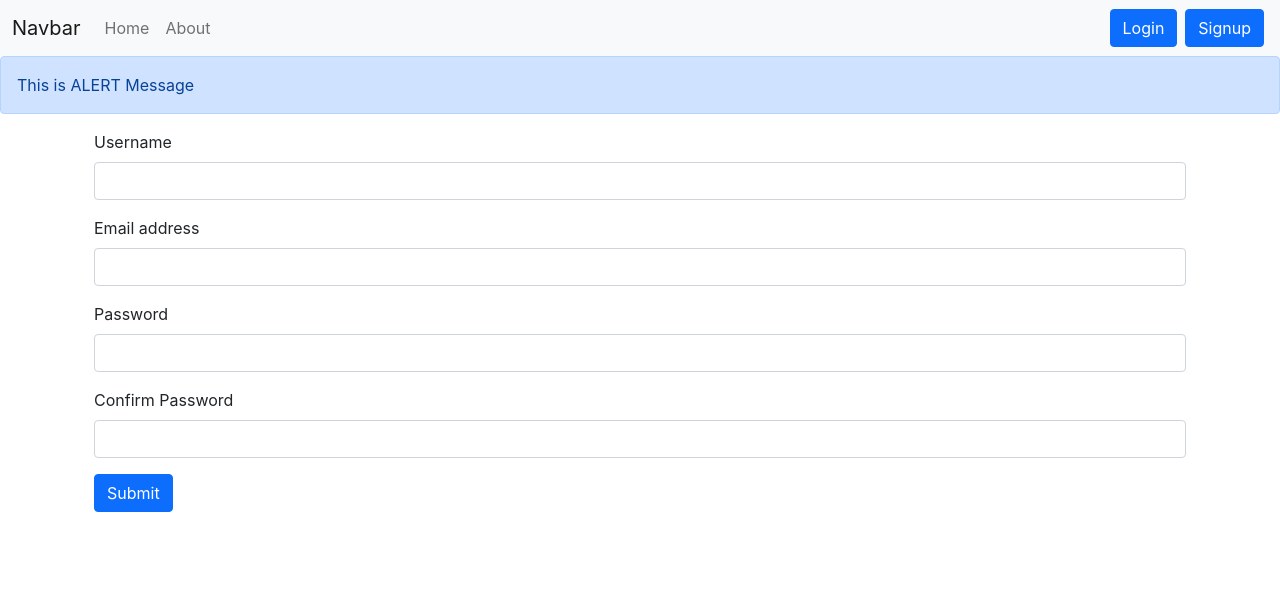
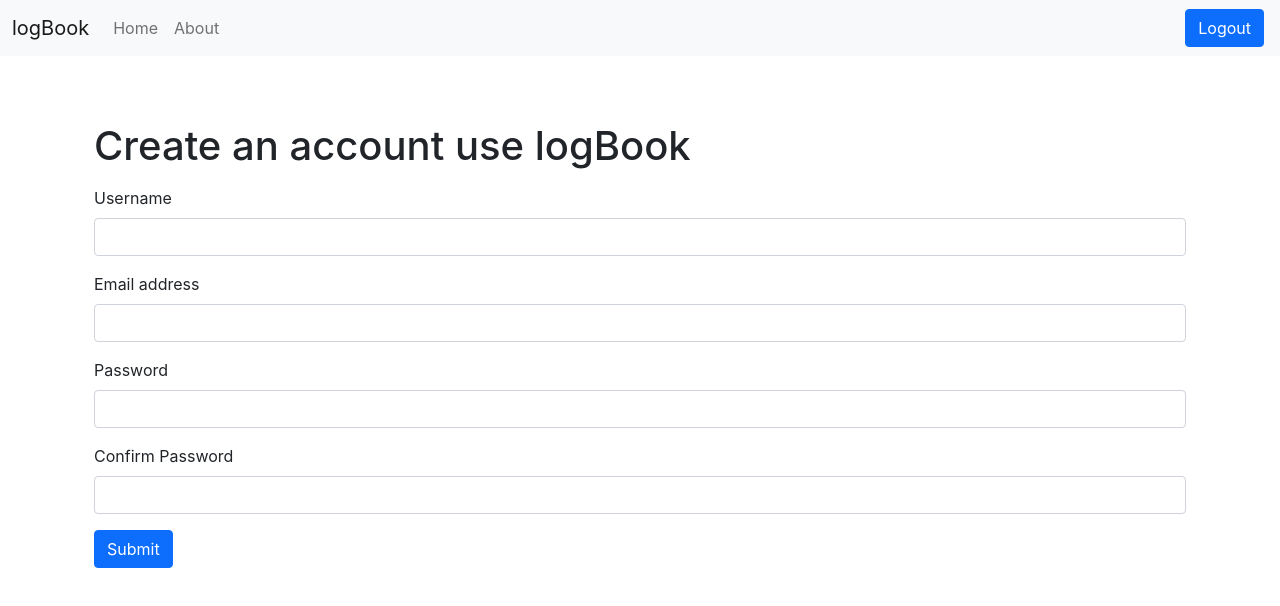
Before and after one commit to HamdanRaza309/LogBook, a React (Create React App) app: page /signup in a window 1280 px wide. Shown: the top 606 px of the page. Built offline with nearby package versions, Linux system fonts and the light colour scheme; sample sign-in values are in the browser's storage.

Commit message:
Fetching User Specific Notes

```diff
--- a/src/App.js
+++ b/src/App.js
@@ -1,3 +1,4 @@
+import React, { useState } from "react";
 import './App.css';
 import { BrowserRouter as Router, Routes, Route } from "react-router-dom";
 import Navbar from './components/Navbar';
@@ -9,18 +10,31 @@ import { LogIn } from './components/LogIn';
 import { SignUp } from './components/SignUp';
 
 function App() {
+
+  const [alert, setAlert] = useState(null);
+
+  const showAlert = (message, type) => {
+    setAlert({
+      message: message,
+      type: type,
+    });
+    setTimeout(() => {
+      setAlert(null);
+    }, 3000);
+  };
+
   return (
     <>
       <NoteState>
         <Router>
           <Navbar />
-          <Alert message="This is ALERT Message" />
+          <Alert alert={alert} />
           <div className="container">
             <Routes>
-              <Route exact path="/" element={<Home />} />
+              <Route exact path="/" element={<Home showAlert={showAlert} />} />
               <Route exact path="/about" element={<About />} />
-              <Route exact path="/login" element={<LogIn />} />
-              <Route exact path="/signup" element={<SignUp />} />
+              <Route exact path="/login" element={<LogIn showAlert={showAlert} />} />
+              <Route exact path="/signup" element={<SignUp showAlert={showAlert} />} />
             </Routes>
           </div>
         </Router>
--- a/src/components/AddNote.js
+++ b/src/components/AddNote.js
@@ -1,7 +1,7 @@
 import React, { useContext, useState } from 'react'
 import noteContext from '../context/notes/noteContext';
 
-export default function AddNote() {
+export default function AddNote(props) {
     const context = useContext(noteContext);
     const { addNote } = context;
 
@@ -10,6 +10,7 @@ export default function AddNote() {
         e.preventDefault()
         addNote(note.title, note.description, note.tag)
         setNote({ title: "", description: "", tag: "" })
+        props.showAlert('Note Added Successfully', 'success')
     }
 
     const handleOnChange = (e) => {
--- a/src/components/Alert.js
+++ b/src/components/Alert.js
@@ -1,9 +1,27 @@
-import React from 'react'
+import React from "react";
 
-export default function Alert(props) {
+function Alert(props) {
+    const capitalize = (str) => {
+        if (str === 'danger') {
+            str = 'Error'
+        }
+        let word = str.toLowerCase();
+        return word.charAt(0).toUpperCase() + word.slice(1).toLowerCase();
+    };
     return (
-        <div className="alert alert-primary" role="alert">
-            {props.message}
+        <div style={{ height: "50px" }}>
+            {/*Check if alert object exists and is truthy */}
+            {props.alert && (
+                <div
+                    className={`alert alert-${props.alert.type} alert-dismissible fade show`}
+                    role="alert"
+                >
+                    {/* Display the alert message */}
+                    <strong>{capitalize(props.alert.type)}</strong> {props.alert.message}.
+                </div>
+            )}
         </div>
-    )
+    );
 }
+
+export default Alert;
--- a/src/components/Home.js
+++ b/src/components/Home.js
@@ -1,11 +1,12 @@
 import React from 'react'
 import Note from "./Note";
 
-export default function Home() {
+export default function Home(props) {
+    const { showAlert } = props
     return (
         <div>
             {/* Note.js component */}
-            <Note />
+            <Note showAlert={showAlert} />
         </div>
     );
 }
--- a/src/components/LogIn.js
+++ b/src/components/LogIn.js
@@ -1,7 +1,7 @@
 import React, { useState } from 'react'
 import { useNavigate } from 'react-router-dom';
 
-export const LogIn = () => {
+export const LogIn = (props) => {
 
     const navigate = useNavigate();
     const [credentials, setCredentials] = useState({ email: "", password: "" })
@@ -22,9 +22,10 @@ export const LogIn = () => {
         if (json.success) {
             // Save auth-token in localStorage and redirect
             localStorage.setItem('token', json.authToken)
+            props.showAlert('Successfully Logged In', 'success')
             navigate('/')
         } else {
-            alert('Invalid Credentials')
+            props.showAlert('Invalid Credentials', 'danger')
         }
     }
 
@@ -33,7 +34,8 @@ export const LogIn = () => {
     }
 
     return (
-        <div className="container">
+        <div className="container my-">
+            <h1 className='mb-3'>Log in to proceed to logBook</h1>
             <form onSubmit={handleSubmit}>
                 <div className="mb-3">
                     <label htmlFor="email" className="form-label">Email address</label>
--- a/src/components/Navbar.js
+++ b/src/components/Navbar.js
@@ -1,37 +1,23 @@
 import React, { useEffect } from 'react'
-import { Link, useLocation } from "react-router-dom";
+import { Link, useLocation, useNavigate } from "react-router-dom";
 
 export default function Navbar() {
+
+    const navigate = useNavigate();
     let location = useLocation();
     useEffect(() => {
         // console.log(location.pathname)
     }, [location]);
+
+    const handleLogout = (() => {
+        localStorage.removeItem('token');
+        navigate('/login')
+    })
     return (
-        // <nav className="navbar navbar-expand-lg navbar-dark bg-dark">
-        //     <Link className="navbar-brand" to="/">Navbar</Link>
-        //     <button className="navbar-toggler" type="button" data-toggle="collapse" data-target="#navbarSupportedContent" aria-controls="navbarSupportedContent" aria-expanded="false" aria-label="Toggle navigation">
-        //         <span className="navbar-toggler-icon"></span>
-        //     </button>
-
-        //     <div className="collapse navbar-collapse" id="navbarSupportedContent">
-        //         <ul className="navbar-nav mr-auto">
-        //             <li className={`nav-item ${location.pathname === '/' ? 'active' : ''}`}>
-        //                 <Link className="nav-link" to="/">Home <span className="sr-only">(current)</span></Link>
-        //             </li>
-        //             <li className={`nav-item ${location.pathname === '/about' ? 'active' : ''}`}>
-        //                 <Link className="nav-link" to="/about">About</Link>
-        //             </li>
-        //         </ul>
-        //         <form className="form-inline my-2 my-lg-0">
-        //             <input className="form-control mr-sm-2" type="search" placeholder="Search" aria-label="Search" />
-        //             <button className="btn btn-outline-success my-2 my-sm-0" type="submit">Search</button>
-        //         </form>
-        //     </div>
-        // </nav>
 
         <nav className="navbar navbar-expand-lg navbar-light bg-light">
             <div className="container-fluid">
-                <Link className="navbar-brand" to="/">Navbar</Link>
+                <Link className="navbar-brand" to="/">logBook</Link>
 
                 <button className="navbar-toggler" type="button" data-toggle="collapse" data-target="#navbarSupportedContent" aria-controls="navbarSupportedContent" aria-expanded="false" aria-label="Toggle navigation">
                     <span className="navbar-toggler-icon"></span>
@@ -46,10 +32,14 @@ export default function Navbar() {
                             <Link className="nav-link" to="/about">About</Link>
                         </li>
                     </ul>
-                    <form className="d-flex ms-auto">
-                        <Link className="btn btn-primary mx-1" to='/login' role="button">Login</Link>
-                        <Link className="btn btn-primary mx-1" to='/signup' role="button">Signup</Link>
-                    </form>
+                    {!localStorage.getItem('token') ?
+                        <form className="d-flex ms-auto">
+                            <Link className="btn btn-primary mx-1" to='/login' role="button">Login</Link>
+                            <Link className="btn btn-primary mx-1" to='/signup' role="button">Signup</Link>
+                        </form> :
+                        <button className="btn btn-primary mx-1 ms-auto" onClick={handleLogout}>Logout</button>
+                    }
+
                 </div>
             </div>
         </nav>
--- a/src/components/NoteItem.js
+++ b/src/components/NoteItem.js
@@ -12,8 +12,13 @@ const NoteItem = (props) => {
                 <div className="card-body">
                     <h5 className="card-title">{note.title}</h5>
                     <p className="card-text">{note.description}</p>
-                    <i className="far fa-trash-alt mx-2" onClick={() => deleteNote(note._id)}></i>
-                    <i className="far fa-edit mx-2" onClick={() => { updateNote(note) }}></i>
+                    <i className="far fa-trash-alt mx-2" onClick={() => {
+                        deleteNote(note._id);
+                        props.showAlert('Note Deleted Successfully', 'success')
+                    }}></i>
+                    <i className="far fa-edit mx-2" onClick={() => {
+                        updateNote(note);;
+                    }}></i>
                 </div>
             </div>
         </div>
--- a/src/components/SignUp.js
+++ b/src/components/SignUp.js
@@ -1,7 +1,7 @@
 import React, { useState } from 'react'
 import { useNavigate } from 'react-router-dom';
 
-export const SignUp = () => {
+export const SignUp = (props) => {
 
     const navigate = useNavigate();
     const [credentials, setCredentials] = useState({ name: "", email: "", password: "", cpassword: "" })
@@ -26,8 +26,9 @@ export const SignUp = () => {
             // Save auth-token in localStorage and redirect
             localStorage.setItem('token', json.authToken)
             navigate('/')
+            props.showAlert('Successfully Signed Up', 'success')
         } else {
-            alert('Invalid Credentials')
+            props.showAlert('Invalid Details', 'danger')
         }
     }
 
@@ -36,7 +37,8 @@ export const SignUp = () => {
     }
 
     return (
-        <div className="container">
+        <div className="container my-3">
+            <h1 className='mb-3'>Create an account use logBook</h1>
             <form onSubmit={handleSubmit}>
                 <div className="mb-3">
                     <label htmlFor="name" className="form-label">Username</label>
@@ -52,7 +54,7 @@ export const SignUp = () => {
                 </div>
                 <div className="mb-3">
                     <label htmlFor="cpassword" className="form-label">Confirm Password</label>
-                    <input type="cpassword" className="form-control" name='cpassword' id="cpassword" value={credentials.cpassword} onChange={onChange} minLength={5} required />
+                    <input type="password" className="form-control" name='cpassword' id="cpassword" value={credentials.cpassword} onChange={onChange} minLength={5} required />
                 </div>
                 <button type="submit" className="btn btn-primary">Submit</button>
             </form>
```
Also changed, not shown: src/components/Note.js (+12 -4 lines), src/context/notes/NoteState.js (+4 -4 lines).
